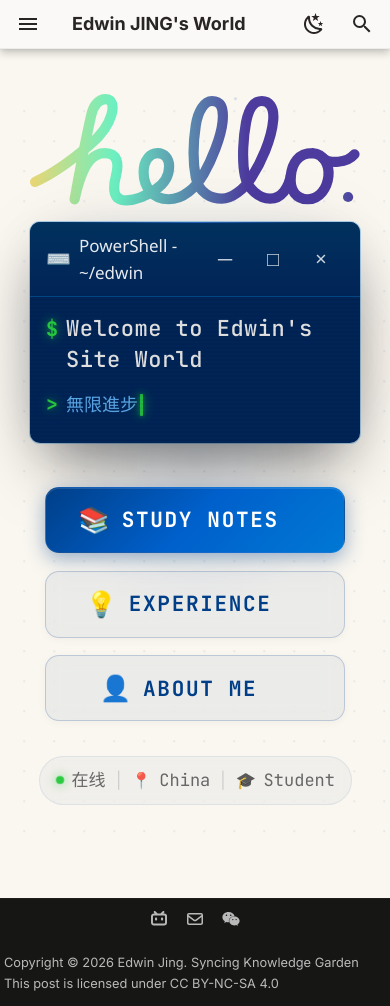
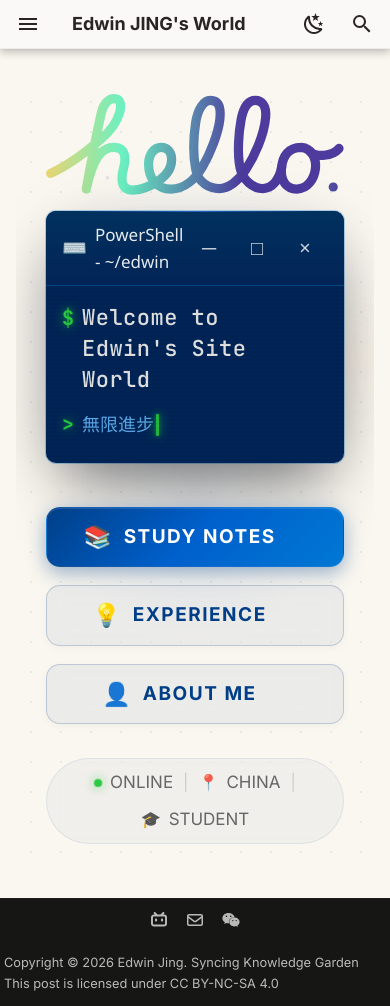
Before and after one commit to SPIRAL-EDWIN/edwinjing-blog-website, an MkDocs documentation site: the page built from docs/index.md, in a window 390 px wide and 1006 px high. Built offline with MkDocs 1.6.1 and Material for MkDocs 9.7.7, drawn with Linux system fonts in a browser that asks for light colours; some web fonts are replaced; comment, search, counter and statistics services are not loaded.

Commit message:
Update site UI and AboutMe typography

```diff
--- a/docs/index.md
+++ b/docs/index.md
@@ -2,8 +2,10 @@
 hide:
   - toc
   - title
-title: "Edwin JING's World"
+title: "Home"
 ---
+
+<h1 class="home-title-hidden"></h1>
 
 <div class="hero-section">
 <div class="hero-bg-grid"></div>
@@ -80,17 +82,17 @@
 <div class="status-bar">
 <div class="status-item">
 <span class="status-dot online"></span>
-<span class="status-text">在线</span>
+<span class="status-text">ONLINE</span>
 </div>
 <div class="status-divider">|</div>
 <div class="status-item">
 <span class="status-icon">&#x1F4CD;</span>
-<span class="status-text">China</span>
+<span class="status-text">CHINA</span>
 </div>
 <div class="status-divider">|</div>
 <div class="status-item">
 <span class="status-icon">&#x1F393;</span>
-<span class="status-text">Student</span>
+<span class="status-text">STUDENT</span>
 </div>
 </div>
 </div>
--- a/docs/javascripts/ui-perf.js
+++ b/docs/javascripts/ui-perf.js
@@ -1,4 +1,23 @@
 /* Reserved for lightweight UI hooks. */
 (function () {
   "use strict";
+
+  function updateHomepageClass() {
+    var pathname = (window.location.pathname || "").replace(/\/+$/, "");
+    var isByPath = pathname === "" || pathname === "/" || pathname.endsWith("/index.html");
+
+    var logo = document.querySelector(".md-header__button.md-logo");
+    var logoHref = logo ? (logo.getAttribute("href") || "").trim() : "";
+    var isByLogo = logoHref === "." || logoHref === "./";
+
+    var isHomepage = isByPath || isByLogo;
+    document.body.classList.toggle("is-homepage", isHomepage);
+  }
+
+  document.addEventListener("DOMContentLoaded", updateHomepageClass);
+
+  // MkDocs Material instant navigation support.
+  if (window.document$ && typeof window.document$.subscribe === "function") {
+    window.document$.subscribe(updateHomepageClass);
+  }
 })();
--- a/docs/stylesheets/extra.css
+++ b/docs/stylesheets/extra.css
@@ -1,4 +1,4 @@
-@import url('https://fonts.googleapis.com/css2?family=Inter:wght@300;400;500;600;700&family=JetBrains+Mono:wght@400;500&family=Playfair+Display:ital,wght@0,400;0,600;0,700;1,400&display=swap');
+@import url('https://fonts.googleapis.com/css2?family=Cinzel:wght@500;600&family=Cormorant+Garamond:ital,wght@0,500;0,600;1,500;1,600&family=Inter:wght@300;400;500;600;700&family=JetBrains+Mono:wght@400;500&family=Playfair+Display:ital,wght@0,400;0,600;0,700;1,400&display=swap');
 
 /*
  * 文件路径: docs/stylesheets/extra.css
@@ -641,25 +641,6 @@
     color: #64748b;
 }
 
-/* 暗色模式滚动条 - 蓝调风格 */
-[data-md-color-scheme="slate"] ::-webkit-scrollbar {
-    width: 8px;
-    height: 8px;
-}
-
-[data-md-color-scheme="slate"] ::-webkit-scrollbar-track {
-    background: #0b1120;
-}
-
-[data-md-color-scheme="slate"] ::-webkit-scrollbar-thumb {
-    background: #1e3050;
-    border-radius: 4px;
-}
-
-[data-md-color-scheme="slate"] ::-webkit-scrollbar-thumb:hover {
-    background: rgba(59, 130, 246, 0.4);
-}
-
 /* 选中文本颜色 */
 [data-md-color-scheme="slate"] ::selection {
     background: rgba(59, 130, 246, 0.35);
@@ -703,14 +684,24 @@
     margin: 0;
 }
 
-/* 首页兜底：仅在首页（logo href='.'）隐藏正文第一个 H1 */
-body:has(.md-header__button.md-logo[href="."]) .md-content__inner > h1:first-of-type {
-    display: none;
+/* 首页隐藏正文第一个 H1 */
+.md-content--home .md-content__inner > h1:first-of-type {
+    display: none !important;
 }
 
-/* 首页仅保留刘海主标题，隐藏副标题行，避免出现 Home/页面名闪现 */
-body:has(.md-header__button.md-logo[href="."]) .md-header [data-md-component="header-topic"] {
-    display: none;
+/* 首页显式辅助标题：仅用于结构，不参与视觉展示 */
+.home-title-hidden {
+    display: none !important;
+}
+
+/* 首页兜底：仅在首页隐藏正文第一个 H1（由 ui-perf.js 注入 body.is-homepage） */
+body.is-homepage .md-content__inner > h1:first-of-type {
+    display: none !important;
+}
+
+/* 首页兜底：如果正文含 hero-section，隐藏自动注入的首个 H1 */
+.md-content__inner:has(.hero-section) > h1:first-of-type {
+    display: none !important;
 }
 
 /* ==============================================
@@ -899,14 +890,14 @@
 /* Texture background */
 [data-md-color-scheme="default"] body {
     background-color: #fafaf9;
-    background-image: radial-gradient(#e7e5e4 1px, transparent 1px);
-    background-size: 32px 32px;
+    background-image: radial-gradient(rgba(214, 211, 209, 0.55) 1px, transparent 1px);
+    background-size: 44px 44px;
 }
 
 [data-md-color-scheme="slate"] body {
     background-color: #0b1120;
-    background-image: radial-gradient(rgba(148, 163, 184, 0.22) 1px, transparent 1px);
-    background-size: 34px 34px;
+    background-image: radial-gradient(rgba(148, 163, 184, 0.14) 1px, transparent 1px);
+    background-size: 46px 46px;
 }
 
 /* Fade-in animation */
@@ -966,34 +957,22 @@
 
 /* Hover lift behavior */
 .md-button,
-.friend-card,
-.admonition,
-.highlight,
-.md-typeset table:not([class]) {
+.friend-card {
     transition: transform 0.3s ease, box-shadow 0.3s ease, border-color 0.25s ease;
 }
 
 .md-button:hover,
-.friend-card:hover,
-.admonition:hover,
-.highlight:hover,
-.md-typeset table:not([class]):hover {
+.friend-card:hover {
     transform: translateY(-3px);
 }
 
 [data-md-color-scheme="default"] .md-button:hover,
-[data-md-color-scheme="default"] .friend-card:hover,
-[data-md-color-scheme="default"] .admonition:hover,
-[data-md-color-scheme="default"] .highlight:hover,
-[data-md-color-scheme="default"] .md-typeset table:not([class]):hover {
+[data-md-color-scheme="default"] .friend-card:hover {
     box-shadow: 0 12px 30px -10px rgba(15, 23, 42, 0.2);
 }
 
 [data-md-color-scheme="slate"] .md-button:hover,
-[data-md-color-scheme="slate"] .friend-card:hover,
-[data-md-color-scheme="slate"] .admonition:hover,
-[data-md-color-scheme="slate"] .highlight:hover,
-[data-md-color-scheme="slate"] .md-typeset table:not([class]):hover {
+[data-md-color-scheme="slate"] .friend-card:hover {
     box-shadow: 0 14px 34px -12px rgba(30, 58, 138, 0.45);
 }
 
@@ -1216,10 +1195,11 @@
 
 .about-me-subtitle {
     margin: 0.2rem 0 0.9rem 0;
-    font-family: "JetBrains Mono", "Fira Code", monospace;
-    letter-spacing: 0.2em;
+    font-family: "Cinzel", "Cormorant Garamond", serif;
+    letter-spacing: 0.16em;
     text-transform: uppercase;
-    font-size: 0.72rem;
+    font-size: 0.76rem;
+    font-weight: 500;
     color: #1e3a8a;
 }
 
@@ -1229,10 +1209,11 @@
 
 .about-me-title {
     margin: 0;
-    font-family: "Playfair Display", "Noto Serif SC", serif;
-    font-size: clamp(1.9rem, 4vw, 3rem);
-    line-height: 1.12;
-    letter-spacing: -0.01em;
+    font-family: "Cormorant Garamond", "Playfair Display", "Noto Serif SC", serif;
+    font-size: clamp(2.05rem, 4.2vw, 3.25rem);
+    line-height: 1.08;
+    letter-spacing: -0.012em;
+    text-wrap: balance;
     color: #1c1917;
 }
 
@@ -1244,10 +1225,11 @@
 .about-me-lead {
     max-width: 46rem;
     margin: 0.9rem auto;
-    font-size: clamp(1rem, 2vw, 1.2rem);
-    line-height: 1.85;
+    font-size: clamp(1.08rem, 2.05vw, 1.32rem);
+    line-height: 1.75;
+    letter-spacing: 0.01em;
     color: #57534e;
-    font-family: "Inter", "Noto Sans SC", "Segoe UI", sans-serif;
+    font-family: "Cormorant Garamond", "Noto Serif SC", serif;
 }
 
 [data-md-color-scheme="slate"] .about-me-lead {
@@ -1259,12 +1241,16 @@
     margin-top: 1.2rem;
     padding-top: 0.75rem;
     border-top: 1px solid #e7e5e4;
-    font-family: "Playfair Display", "Noto Serif SC", serif;
-    font-size: clamp(1.25rem, 2.6vw, 2rem);
-    font-weight: 700;
-    letter-spacing: 0.01em;
+    font-family: "Cormorant Garamond", "Playfair Display", "Noto Serif SC", serif !important;
+    font-size: clamp(1.25rem, 2.45vw, 2.05rem) !important;
+    font-style: normal;
+    font-weight: 600 !important;
+    letter-spacing: 0.03em;
+    text-transform: lowercase !important;
+    font-feature-settings: "kern" 1, "liga" 1;
     color: #0f172a !important;
     text-decoration: none;
+    text-shadow: 0 1px 0 rgba(15, 23, 42, 0.06);
     transition: color 0.25s ease, transform 0.25s ease;
 }
 
--- a/docs/stylesheets/typewriter.css
+++ b/docs/stylesheets/typewriter.css
@@ -89,9 +89,8 @@
     align-items: center;
     padding: 0.4rem 2rem 2rem;
     overflow: hidden;
-    /* 以全局视口为中心，消除侧边栏偏移 */
-    width: 100vw;
-    margin-left: calc(-50vw + 50%);
+    width: min(100%, 1200px);
+    margin-inline: auto;
     box-sizing: border-box;
 }
 
@@ -122,7 +121,6 @@
     background-size: 30px 30px;
     pointer-events: none;
     z-index: 0;
-    animation: grid-drift 20s linear infinite;
 }
 
 @keyframes grid-drift {
@@ -136,8 +134,8 @@
     top: 50%;
     left: 50%;
     transform: translate(-50%, -50%);
-    width: 700px;
-    height: 700px;
+    width: 620px;
+    height: 620px;
     background: radial-gradient(
         ellipse at center,
         rgba(0, 63, 136, 0.12) 0%,
@@ -146,7 +144,7 @@
     );
     pointer-events: none;
     z-index: 0;
-    animation: pulse-glow 5s ease-in-out infinite;
+    animation: pulse-glow 10s ease-in-out infinite;
 }
 
 /* 第二层光晕 - 偏移的暖色 */
@@ -162,7 +160,7 @@
         rgba(245, 158, 11, 0.06) 0%,
         transparent 70%
     );
-    animation: warm-drift 8s ease-in-out infinite alternate;
+    animation: none;
 }
 
 @keyframes warm-drift {
@@ -171,8 +169,8 @@
 }
 
 @keyframes pulse-glow {
-    0%, 100% { opacity: 0.6; transform: translate(-50%, -50%) scale(1); }
-    50% { opacity: 1; transform: translate(-50%, -50%) scale(1.08); }
+    0%, 100% { opacity: 0.52; transform: translate(-50%, -50%) scale(1); }
+    50% { opacity: 0.72; transform: translate(-50%, -50%) scale(1.03); }
 }
 
 /* 浮动粒子效果 */
@@ -196,20 +194,17 @@
     animation: float-particle linear infinite;
 }
 
-.particle:nth-child(1) { left: 10%; top: 20%; animation-duration: 15s; animation-delay: 0s; width: 4px; height: 4px; background: rgba(0, 63, 136, 0.2); }
-.particle:nth-child(2) { left: 25%; top: 70%; animation-duration: 12s; animation-delay: -3s; }
-.particle:nth-child(3) { left: 45%; top: 30%; animation-duration: 18s; animation-delay: -6s; width: 2px; height: 2px; }
-.particle:nth-child(4) { left: 60%; top: 80%; animation-duration: 14s; animation-delay: -2s; }
-.particle:nth-child(5) { left: 80%; top: 15%; animation-duration: 16s; animation-delay: -8s; width: 4px; height: 4px; }
-.particle:nth-child(6) { left: 90%; top: 55%; animation-duration: 13s; animation-delay: -4s; }
-.particle:nth-child(7) { left: 35%; top: 90%; animation-duration: 17s; animation-delay: -10s; width: 2px; height: 2px; }
-.particle:nth-child(8) { left: 70%; top: 40%; animation-duration: 11s; animation-delay: -5s; }
+.particle:nth-child(1) { left: 10%; top: 20%; animation-duration: 24s; animation-delay: 0s; width: 4px; height: 4px; background: rgba(0, 63, 136, 0.16); }
+.particle:nth-child(2) { left: 25%; top: 70%; animation-duration: 20s; animation-delay: -3s; }
+.particle:nth-child(3) { left: 45%; top: 30%; animation-duration: 26s; animation-delay: -6s; width: 2px; height: 2px; }
+.particle:nth-child(4) { left: 60%; top: 80%; animation-duration: 22s; animation-delay: -2s; }
+.particle:nth-child(n+5) { display: none; }
 
 @keyframes float-particle {
     0% { transform: translateY(0) rotate(0deg); opacity: 0; }
     10% { opacity: 1; }
     90% { opacity: 1; }
-    100% { transform: translateY(-100vh) rotate(720deg); opacity: 0; }
+    100% { transform: translateY(-100vh) rotate(180deg); opacity: 0; }
 }
 
 /* ===== 终端窗口样式 - 蓝宝石光泽 ===== */
@@ -402,7 +397,7 @@
     padding: 16px 36px;
     border-radius: 14px;
     text-decoration: none !important;
-    font-family: "JetBrains Mono", "Noto Sans SC", sans-serif;
+    font-family: "Inter", "Noto Sans SC", "Segoe UI", sans-serif;
     font-size: 1.05rem;
     font-weight: 500;
     transition: all 0.35s cubic-bezier(0.4, 0, 0.2, 1);
@@ -443,7 +438,7 @@
 }
 
 .action-btn.primary:hover {
-    transform: translateY(-5px);
+    transform: translateY(-3px);
     box-shadow:
         0 14px 40px rgba(0, 63, 136, 0.5),
         0 0 25px rgba(0, 120, 212, 0.2),
@@ -459,7 +454,7 @@
 
 .action-btn.secondary:hover {
     background: rgba(0, 63, 136, 0.14);
-    transform: translateY(-5px);
+    transform: translateY(-3px);
     border-color: rgba(0, 63, 136, 0.45);
     box-shadow: 0 10px 30px rgba(0, 63, 136, 0.15);
 }
@@ -529,7 +524,7 @@
 }
 
 .status-text {
-    font-family: "JetBrains Mono", monospace;
+    font-family: "Inter", "Noto Sans SC", "Segoe UI", sans-serif;
     font-size: 0.85rem;
     color: #666;
 }
@@ -570,13 +565,14 @@
     .hero-actions {
         flex-direction: column;
         width: 100%;
-        max-width: 300px;
+        max-width: 320px;
     }
 
     .action-btn {
         width: 100%;
         justify-content: center;
-        padding: 12px 20px;
+        padding: 11px 18px;
+        font-size: 0.95rem;
     }
 
     .status-bar {
@@ -598,12 +594,11 @@
     background-image:
         radial-gradient(circle, rgba(59, 130, 246, 0.06) 1px, transparent 1px);
     background-size: 30px 30px;
-    animation: grid-drift 20s linear infinite;
 }
 
 [data-md-color-scheme="slate"] .hero-glow {
-    width: 800px;
-    height: 800px;
+    width: 680px;
+    height: 680px;
     background: radial-gradient(
         ellipse at center,
         rgba(59, 130, 246, 0.18) 0%,
@@ -611,7 +606,7 @@
         rgba(245, 158, 11, 0.04) 50%,
         transparent 75%
     );
-    animation: glow-pulse-dark 8s ease-in-out infinite;
+    animation: glow-pulse-dark 12s ease-in-out infinite;
 }
 
 [data-md-color-scheme="slate"] .hero-glow::after {
@@ -624,16 +619,16 @@
 
 @keyframes glow-pulse-dark {
     0%, 100% {
-        opacity: 0.5;
+        opacity: 0.4;
         transform: translate(-50%, -50%) scale(1);
     }
     33% {
-        opacity: 0.8;
-        transform: translate(-50%, -50%) scale(1.06);
+        opacity: 0.55;
+        transform: translate(-50%, -50%) scale(1.03);
     }
     66% {
-        opacity: 0.6;
-        transform: translate(-50%, -50%) scale(1.03);
+        opacity: 0.48;
+        transform: translate(-50%, -50%) scale(1.015);
     }
 }
 
--- a/mkdocs.yml
+++ b/mkdocs.yml
@@ -53,7 +53,6 @@
     - navigation.sections      # 侧边栏自动分组
     - navigation.indexes       # 允许点击文件夹名称直接跳转到该文件夹下的index.md
     - navigation.top           # 添加“回到顶部”按钮
-    - navigation.tracking      # 滚动时 URL 锚点自动更新
     - navigation.expand        # 右侧目录跟随滚动
     - toc.follow               # 右侧目录随内容滚动高亮
     - content.code.copy        # 代码块添加“一键复制”按钮 [17]
@@ -184,8 +183,8 @@
   - javascripts/ui-perf.js
 
 extra_css:
-  - stylesheets/extra.css       # 用于自定义 CSS 样式调整
-  - stylesheets/typewriter.css  # 首页打字效果
+  - stylesheets/extra.css?v=20260320a       # 用于自定义 CSS 样式调整
+  - stylesheets/typewriter.css?v=20260320a  # 首页打字效果
 
 # --- 7. 导航结构 (Navigation) ---
 # 如果不配置此项，MkDocs 会按文件目录自动生成。建议手动配置以控制顺序。
```
Also changed, not shown: docs/OsdNotes/CS101/Python.md (+1 -1 lines).
